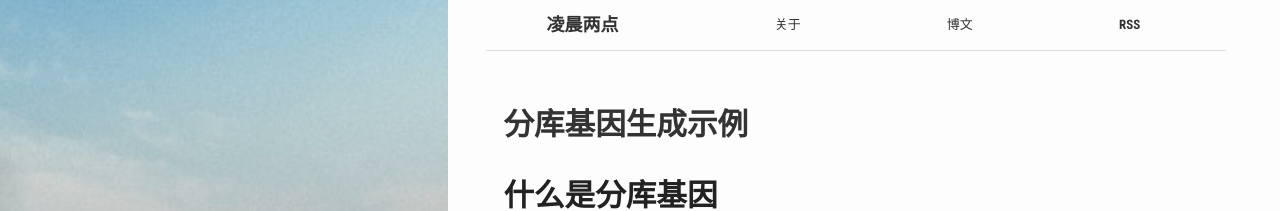
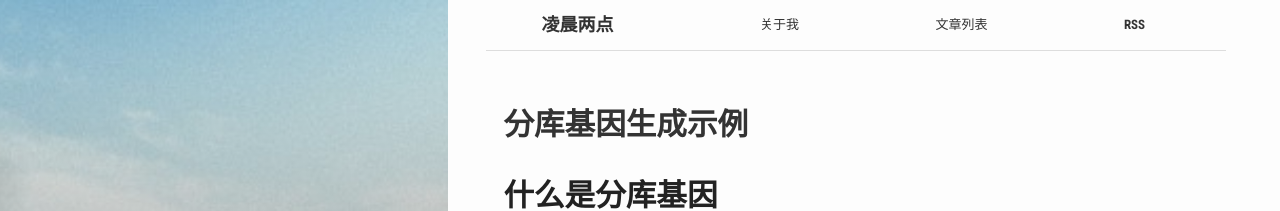
Before and after one commit to jasonlu0117/jasonlu0117.github.io, a Jekyll site: the page built from index.html, in a window 1280 px wide and 900 px high. Shown: the top 211 px of the window. Built offline with Jekyll 4.4.1, drawn with Linux system fonts in a browser that asks for light colours.

Commit message:
update doc

```diff
--- a/index.html
+++ b/index.html
@@ -6,6 +6,7 @@ title: "凌晨两点"
 summary: "keep studying"
 ---
 
+{% assign sorted_posts = site.posts | sort: "date" %}
 {% for post in site.posts limit: 5 %}
   <article class="index-page">
     <h2><a href="{{ post.url | relative_url }}">{{ post.title }}</a></h2>
--- a/关于.md
+++ b/关于我.md
@@ -1,7 +1,7 @@
 ---
 bg: "owl.jpg"
 layout: page
-title: "关于"
+title: "关于我"
 crawlertitle: "jasonlu blog"
 permalink: /about/
 summary: ""
--- a/博文.md
+++ b/文章列表.md
@@ -2,7 +2,7 @@
 bg: "tag.jpg"
 layout: page
 permalink: /posts/
-title: "博文"
+title: "文章列表"
 crawlertitle: "jasonlu blog"
 summary: ""
 active: archive
```
